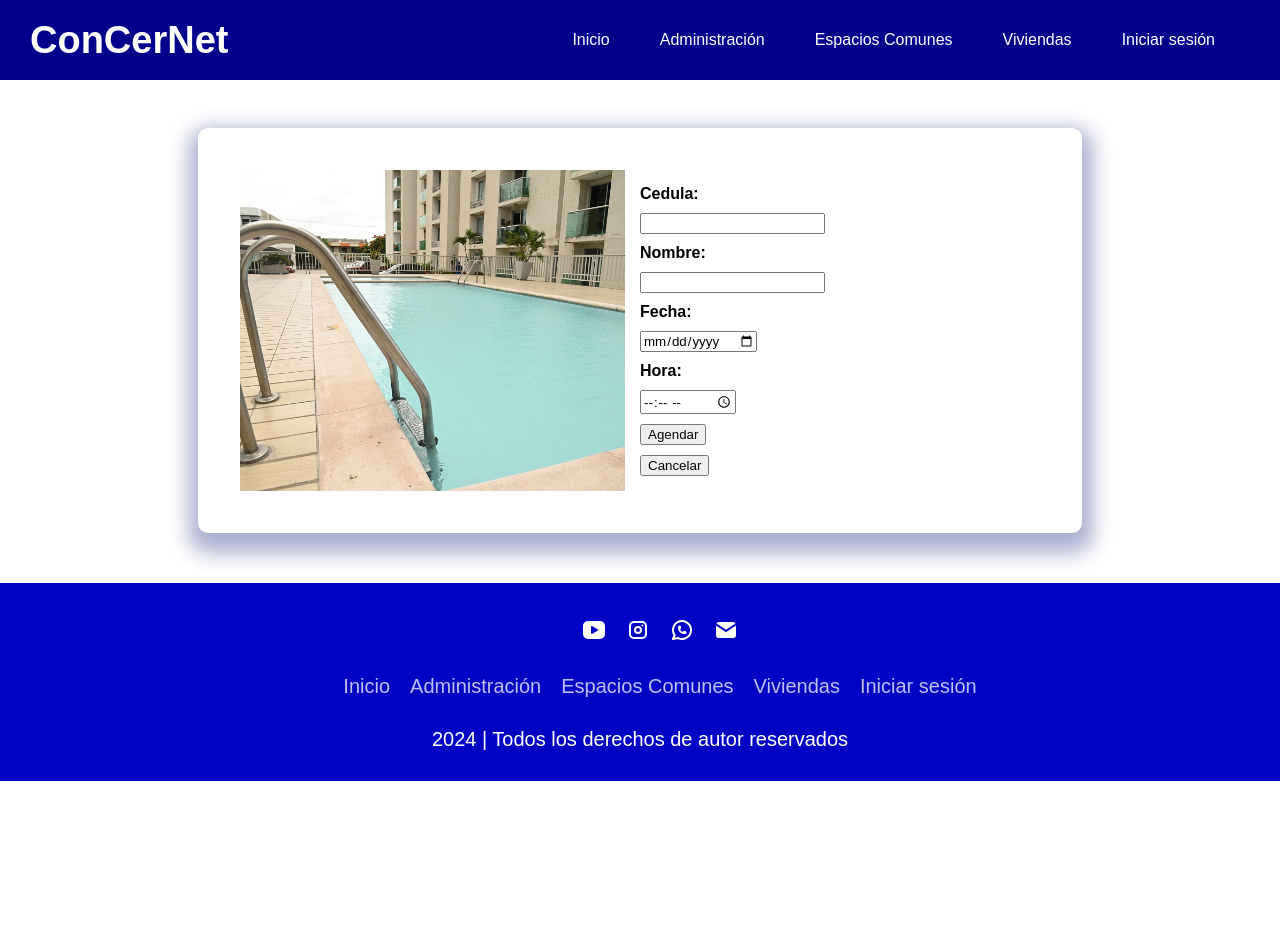
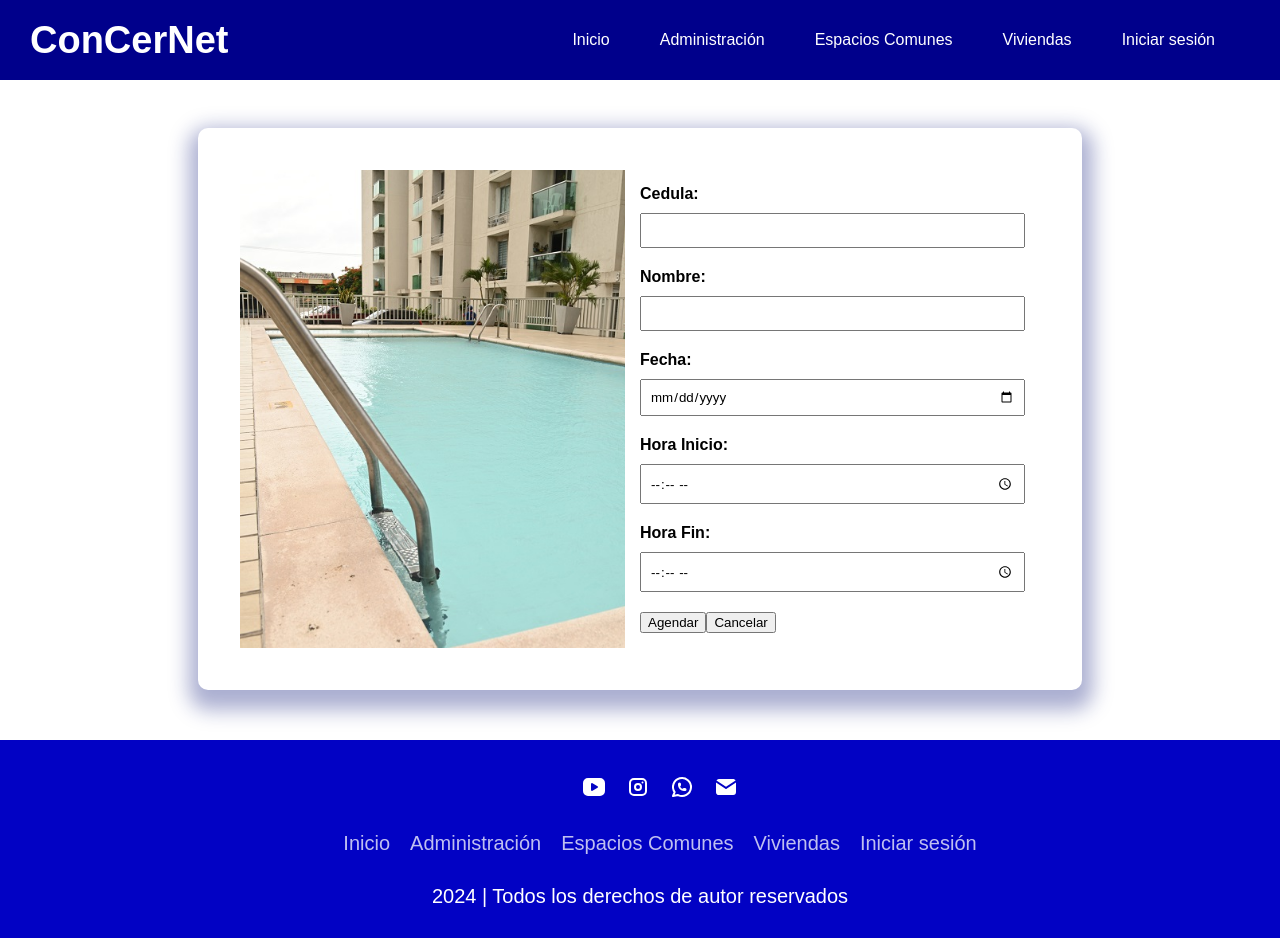
Before and after one commit to ConCerNet/ConCerNet, a React (Create React App) app in the folder concernet/: page /Espacios/1 in a window 1280 px wide. Before the commit the page ends 800 px from the top, so only its background shows below. Built offline with nearby package versions, Linux system fonts and the light colour scheme.

Commit message:
actualizacion css

```diff
--- a/concernet/src/Pages/Agendamiento.jsx
+++ b/concernet/src/Pages/Agendamiento.jsx
@@ -32,11 +32,16 @@ const Agendamiento = () => {
               <label for="fecha"><b>Fecha:</b></label>
               <input type="date" id="fecha" name="fecha" required/>
 
-              <label for="hora"><b>Hora:</b></label>
-              <input type="time" id="hora" name="hora" required/>
+              <label for="horaInicio"><b>Hora Inicio:</b></label>
+              <input type="time" id="horaInicio" name="horaInicio" required/>
 
-              <button type="submit">Agendar</button>
-              <Link to="/Espacios" className="botonCancelar"><button id="cancelar">Cancelar</button></Link>
+              <label for="horaFin"><b>Hora Fin:</b></label>
+              <input type="time" id="horaFin" name="horaFin" required/>
+
+              <div className="buttonContainer">
+                <button type="submit">Agendar</button>
+                <Link to="/Espacios" className="botonCancelar"><button id="cancelar">Cancelar</button></Link>
+              </div>
             </div>
         </form>
       </div>
--- a/concernet/src/Styles/Agendamiento.css
+++ b/concernet/src/Styles/Agendamiento.css
@@ -42,3 +42,23 @@
     align-items: flex-start;
     text-align: left;
 }
+
+.calendarioimputs input[type="text"],
+.calendarioimputs input[type="date"],
+.calendarioimputs input[type="time"] {
+    width: 100%; /* Ajusta el tamaño del input */
+    box-sizing: border-box;
+    margin-bottom: 10px;
+    padding: 8px; /* Ajusta el padding según lo que prefieras */
+}
+
+
+.botonContainer {
+    display: flex;
+    justify-content: space-between;
+    margin-top: 10px;
+}
+
+.botonContainer button {
+    width: 48%; /* Para que cada botón ocupe la mitad del contenedor */
+}
```
